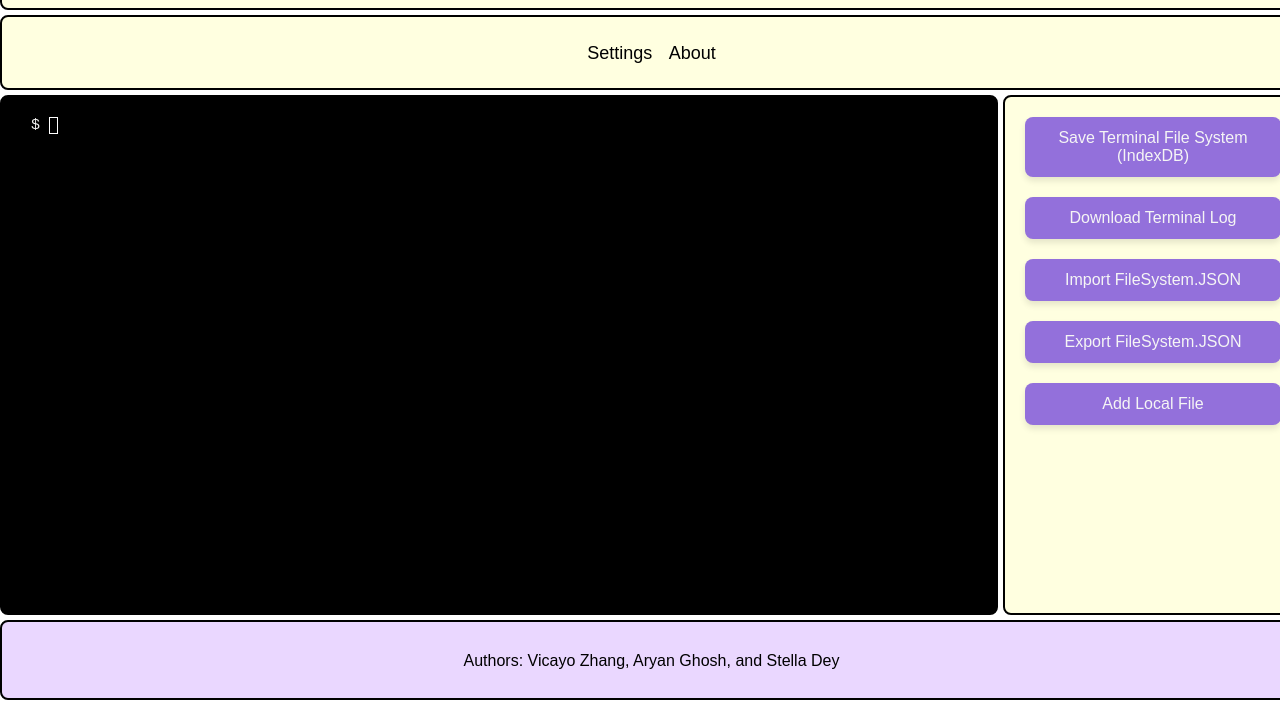
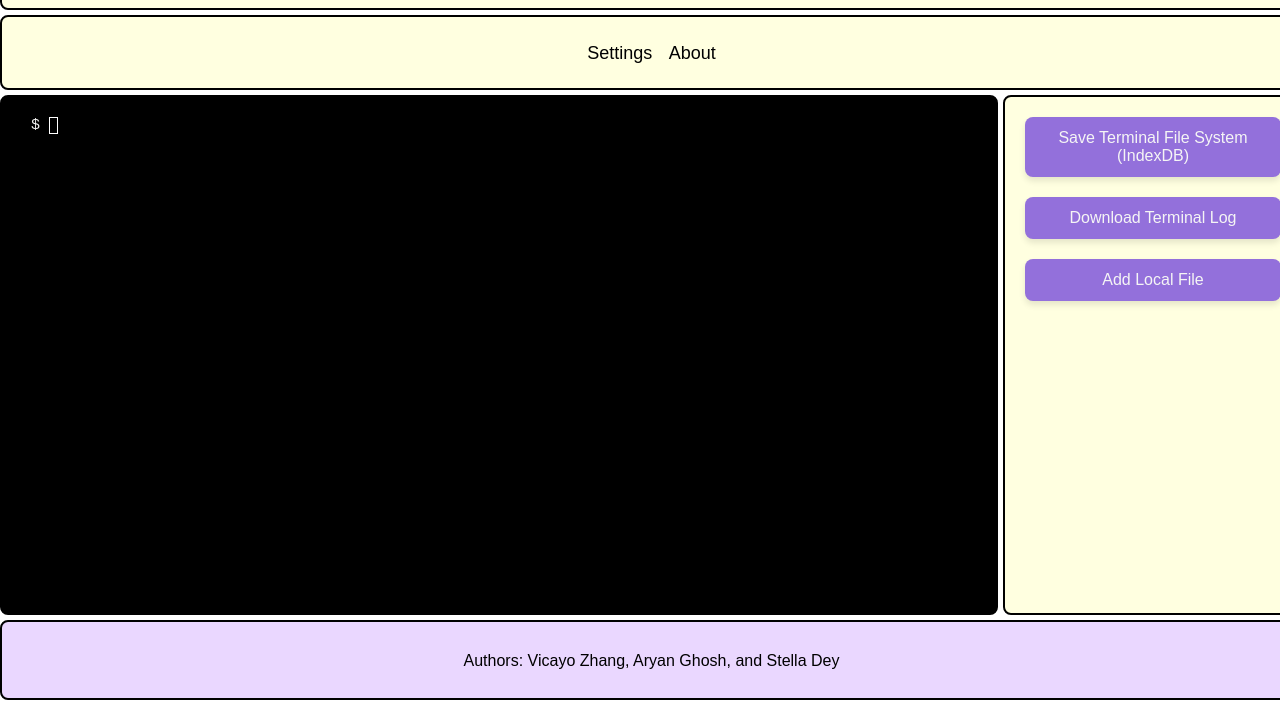
Before and after one commit to VicayoMua/326_Mini_Terminal, a website: page index.html in a window 1280 px wide. Shown: the part 90-800 px from the top of the page. Drawn offline with Linux system fonts and the light colour scheme.

Commit message:
delete two buttons

```diff
--- a/index.html
+++ b/index.html
@@ -81,50 +81,11 @@
         </button>
         <button
                 type="button"
-                onclick="button_to_import_filesystem_json()">
-            Import FileSystem.JSON
-        </button>
-        <button
-                type="button"
-                onclick="button_to_export_filesystem_json()">
-            Export FileSystem.JSON
-        </button>
-        <button
-                type="button"
                 onclick="alert('Button clicked!')">
             Add Local File
         </button>
 
-<!--        <div id="add-file-form" style="display: none; margin-top: 10px;">-->
-<!--            <input-->
-<!--                    type="text"-->
-<!--                    id="filename-input"-->
-<!--                    placeholder="Enter filename (e.g., myfile.txt)"-->
-<!--                    oninput="validateFilename()"-->
-<!--            />-->
-<!--            <textarea placeholder="Optional content..."></textarea>-->
-<!--            <button onclick="submitFile()">Add File</button>-->
-<!--            <p id="filename-feedback" style="margin: 5px 0; color: red;"></p>-->
-<!--        </div>-->
-
-<!--        <button type="button" onclick="document.getElementById('upload-file-input').click()">Upload Local File</button>-->
-<!--        <input type="file" id="upload-file-input" accept=".txt,.json" style="display: none;"/>-->
-
-<!--        &lt;!&ndash; File Preview UI &ndash;&gt;-->
-<!--        <div id="upload-file-preview"-->
-<!--             style="display: none; margin-top: 12px; background: #1e1e1e; color: #eee; padding: 10px; border-radius: 6px; font-family: monospace; white-space: pre-wrap; position: relative;">-->
-<!--            <button id="close-preview-btn"-->
-<!--                    style="position: absolute; top: 8px; right: 10px; background: #444; color: #eee; border: none; border-radius: 3px; padding: 2px 6px; cursor: pointer;">-->
-<!--                ✕-->
-<!--            </button>-->
-<!--            <pre id="upload-file-content" style="margin-top: 24px;"></pre>-->
-<!--        </div>-->
-
     </div>
-
-    <script>
-
-    </script>
 
     <div class="footer">
         <p>Authors: Vicayo Zhang, Aryan Ghosh, and Stella Dey</p>
--- a/src/terminal_core_generator.js
+++ b/src/terminal_core_generator.js
@@ -486,30 +486,41 @@ function generateTerminalCore() {
             link.click();
             URL.revokeObjectURL(url);
         },
-        button_to_import_filesystem_json: () => {
-            const input = document.createElement('input');
-            input.type = 'file';
-            input.accept = 'application/json';
-            input.onchange = (e) => {
-                const file = e.target.files[0];
-                if (!file) return;  // user cancelled
-                const reader = new FileReader();
-                reader.onload = (evt) => {
-                    try {
-                        // TODO 2: Use the JSON file to restore the terminal file system.
-                        const fsObj = JSON.parse(evt.target.result);
-
-                    } catch (e) {
-                        alert(`generateTerminalCore: button_to_import_filesystem_json: Error converting JSON: ${e}.`);
-                    }
-                };
-                reader.readAsText(file);
-            };
-            input.click();
-        },
-        button_to_export_filesystem_json: () => {
-            const fsJSON = JSON.stringify(fsRoot);
-        },
+        // button_to_import_filesystem_json: () => {
+        //     const input = document.createElement('input');
+        //     input.type = 'file';
+        //     input.accept = 'application/json';
+        //     input.onchange = (e) => {
+        //         const file = e.target.files[0];
+        //         if (!file) return;  // user cancelled
+        //         const reader = new FileReader();
+        //         reader.onload = (evt) => {
+        //             try {
+        //                 // TODO: Use the JSON file to restore the terminal file system.
+        //                 const fsObj = JSON.parse(evt.target.result);
+        //
+        //             } catch (error) {
+        //                 alert(`generateTerminalCore: button_to_import_filesystem_json: Error importing filesystem: ${error}.`);
+        //             }
+        //         };
+        //         reader.readAsText(file);
+        //     };
+        //     input.click();
+        // },
+        // button_to_export_filesystem_json: () => {
+        //     try {
+        //         const fsJSON = JSON.stringify(fsRoot);
+        //         const url = URL.createObjectURL(new Blob([fsJSON], {type: 'text/plain'}));
+        //         const date = new Date();
+        //         const link = document.createElement('a');
+        //         link.href = url;
+        //         link.download = `terminal_log @ ${date.getHours()}-${date.getMinutes()}'-${date.getSeconds()}'' ${date.getDate()}-${date.getMonth() + 1}-${date.getFullYear()}.txt`; // the filename the user will get
+        //         link.click();
+        //         URL.revokeObjectURL(url);
+        //     } catch (error) {
+        //         alert(`generateTerminalCore: button_to_export_filesystem_json: Error exporting filesystem: ${error}.`);
+        //     }
+        // },
 
         /*
         *  Other Dangerous Ports, better not to Release!!!
--- a/src/terminal_setup_core_and_commands.js
+++ b/src/terminal_setup_core_and_commands.js
@@ -1,8 +1,6 @@
 let
     button_to_save_terminal_file_system_to_indexDB = undefined,
-    button_to_download_terminal_log = undefined,
-    button_to_import_filesystem_json = undefined,
-    button_to_export_filesystem_json = undefined;
+    button_to_download_terminal_log = undefined;
 
 document.addEventListener('DOMContentLoaded', () => {
     const terminalCore = generateTerminalCore();
@@ -10,8 +8,6 @@ document.addEventListener('DOMContentLoaded', () => {
     // Set Up Button Functions Linking
     button_to_save_terminal_file_system_to_indexDB = terminalCore.button_to_save_terminal_file_system_to_indexDB;
     button_to_download_terminal_log = terminalCore.button_to_download_terminal_log;
-    button_to_import_filesystem_json = terminalCore.button_to_import_filesystem_json;
-    button_to_export_filesystem_json = terminalCore.button_to_export_filesystem_json;
 
     // Finished
     terminalCore.getSupportedCommands()['help'] = {
```
